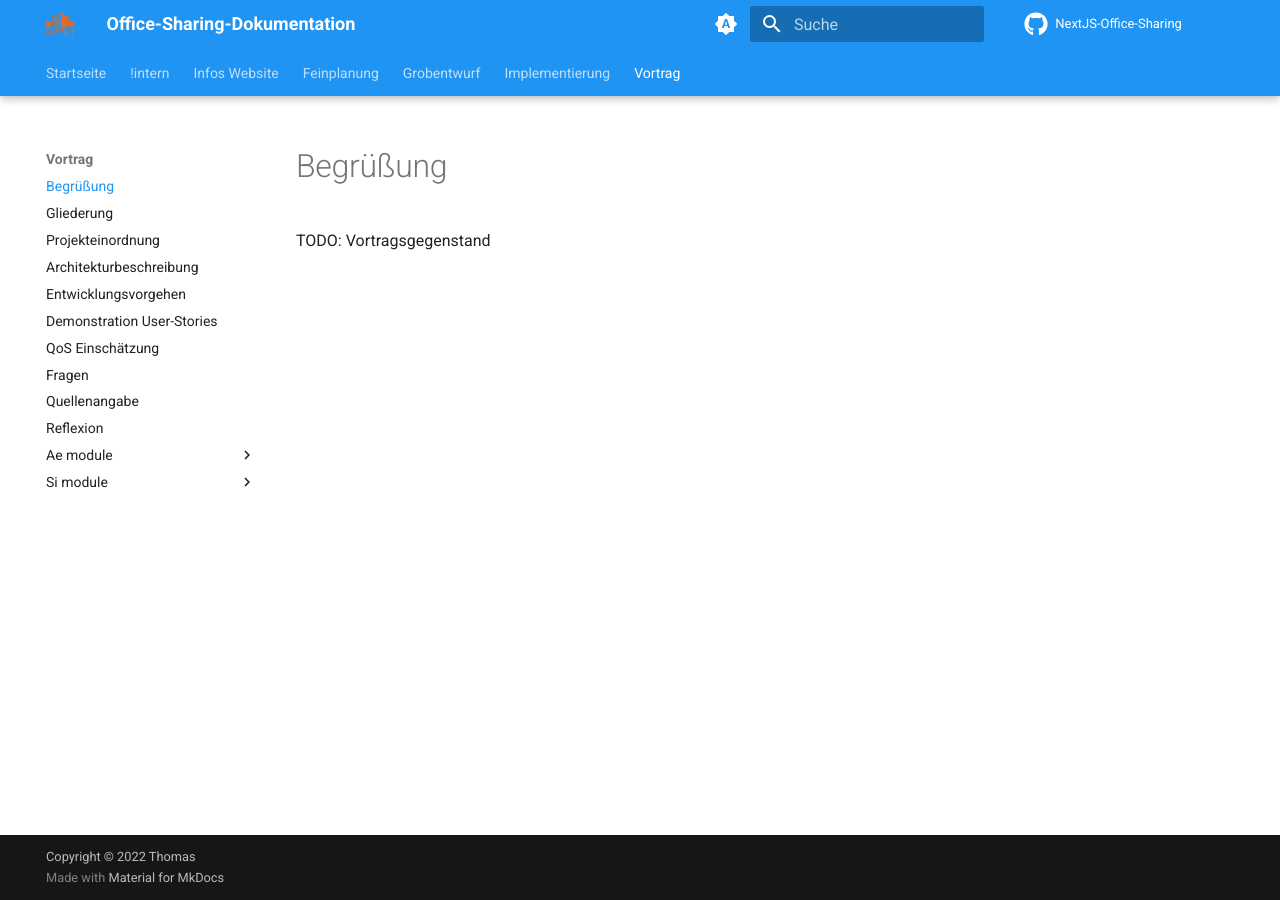
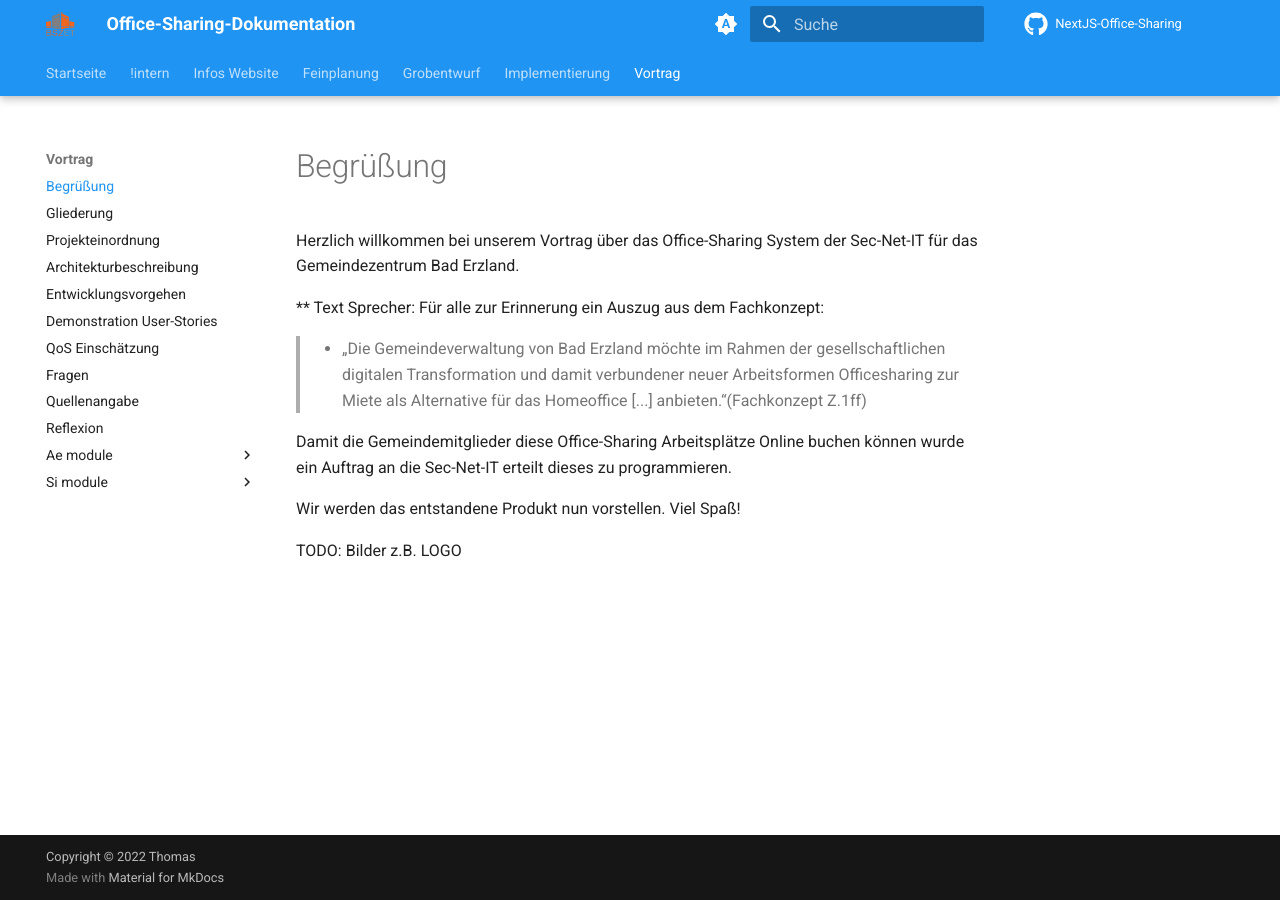
Before and after one commit to gz-bad-erzland-p2/Dokumentation, an MkDocs documentation site: the page built from docs/vortrag/01_begrüßung.md, in a window 1280 px wide. Built offline with MkDocs 1.6.1 and Material for MkDocs 9.7.7, drawn with Linux system fonts in a browser that asks for light colours; comment, search, counter and statistics services are not loaded.

Commit message:
Update 01_begrüßung.md

```diff
--- a/docs/vortrag/01_begrüßung.md
+++ b/docs/vortrag/01_begrüßung.md
@@ -1,3 +1,13 @@
 # Begrüßung
 
-TODO: Vortragsgegenstand
+Herzlich willkommen bei unserem Vortrag über das Office-Sharing System der Sec-Net-IT für das Gemeindezentrum Bad Erzland.
+
+** Text Sprecher: Für alle zur Erinnerung ein Auszug aus dem Fachkonzept:
+
+> * „Die Gemeindeverwaltung von Bad Erzland möchte im Rahmen der gesellschaftlichen digitalen Transformation und damit verbundener neuer Arbeitsformen Officesharing zur Miete als Alternative für das Homeoffice [...] anbieten.“(Fachkonzept Z.1ff)
+
+Damit die Gemeindemitglieder diese Office-Sharing Arbeitsplätze Online buchen können wurde ein Auftrag an die Sec-Net-IT erteilt dieses zu programmieren.
+
+Wir werden das entstandene Produkt nun vorstellen. Viel Spaß!
+
+TODO: Bilder z.B. LOGO
```
